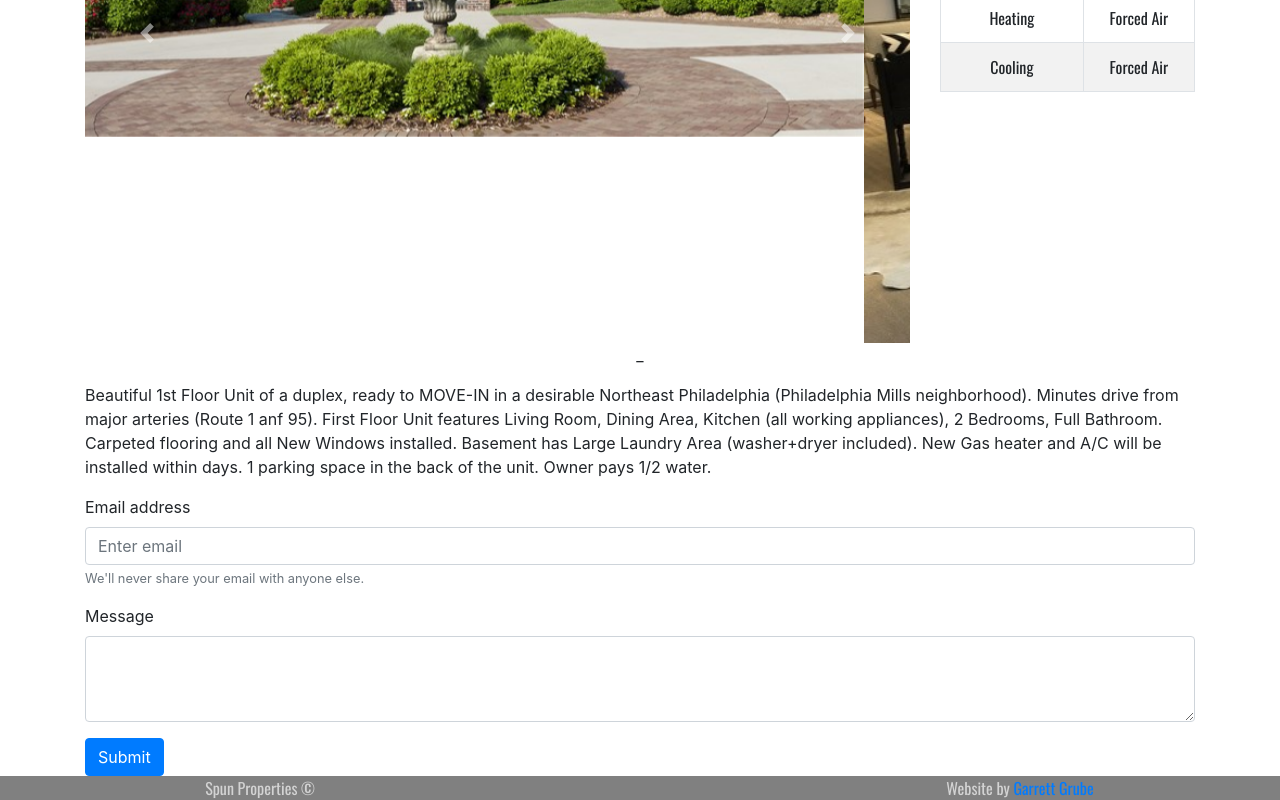
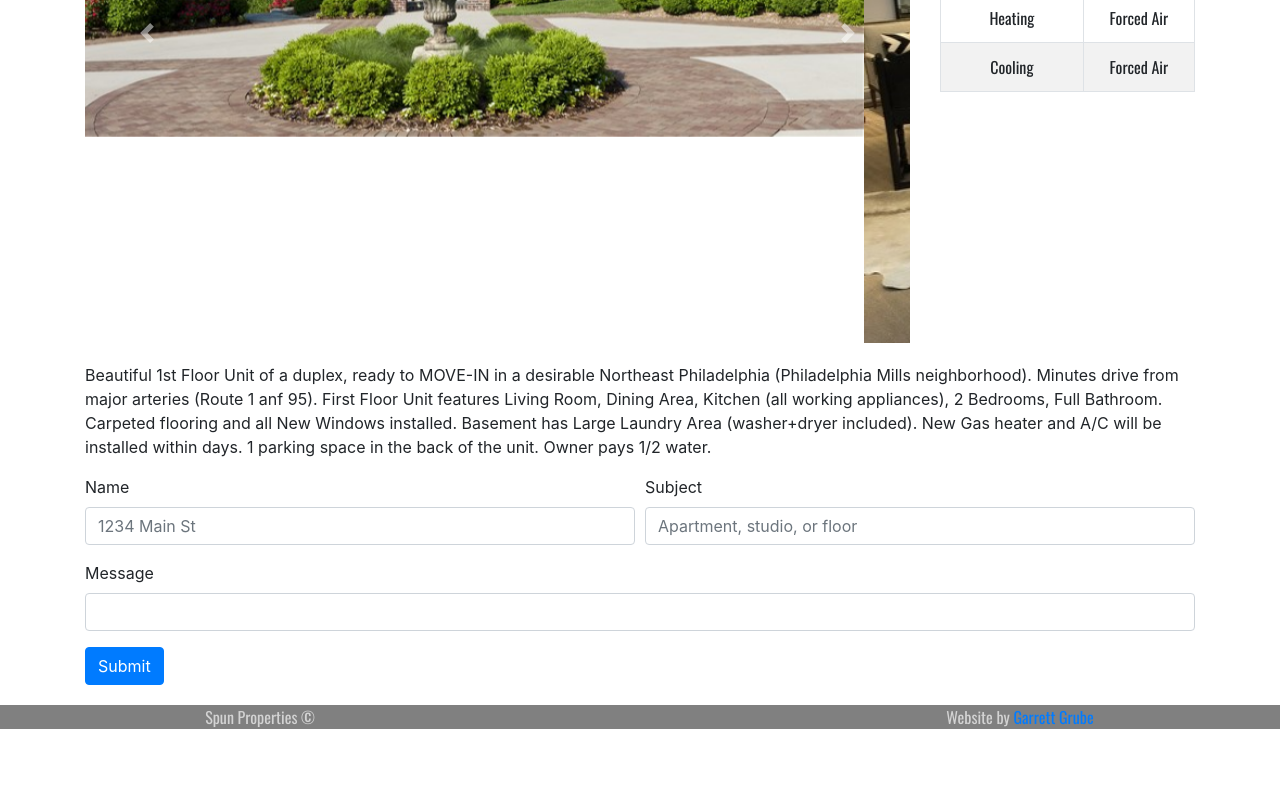
Before and after one commit to gdg10/spun-properties, a React (Create React App) app: page / in a window 1280 px wide. Shown: the part 480-1280 px from the top of the page. After the commit the page ends 1209 px from the top, so only its background shows below. Built offline with nearby package versions, Linux system fonts and the light colour scheme.

Commit message:
updates....

```diff
--- a/public/index.html
+++ b/public/index.html
@@ -25,7 +25,7 @@
       work correctly both with client-side routing and a non-root public URL.
       Learn how to configure a non-root public URL by running `npm run build`.
     -->
-    <title>React App</title>
+    <title>Spun Properties</title>
   </head>
   <body>
     <noscript>You need to enable JavaScript to run this app.</noscript>
--- a/src/Contact.js
+++ b/src/Contact.js
@@ -9,26 +9,38 @@ const Title = styled.h1`
   font-weight: bold;
 `;
 
+const Wrapper = styled.div`
+`;
+
 const Contact = () => {
   return (
+    <Wrapper>
       <Form>
-      <Form.Group controlId="formBasicEmail">
-        <Form.Label>Email address</Form.Label>
-        <Form.Control type="email" placeholder="Enter email" />
-        <Form.Text className="text-muted">
-          We'll never share your email with anyone else.
-        </Form.Text>
+      <Form.Row>
+        <Form.Group as={Col} controlId="formGridAddress1">
+          <Form.Label>Name</Form.Label>
+          <Form.Control placeholder="1234 Main St" />
         </Form.Group>
 
-      <Form.Group controlId="exampleForm.ControlTextarea1">
+        <Form.Group  as={Col} controlId="formGridAddress2">
+          <Form.Label>Subject</Form.Label>
+          <Form.Control placeholder="Apartment, studio, or floor" />
+        </Form.Group>
+
+        </Form.Row>
+
+        <Form.Row>
+          <Form.Group as={Col} controlId="formGridCity">
             <Form.Label>Message</Form.Label>
-        <Form.Control as="textarea" rows="3" />
+            <Form.Control />
           </Form.Group>
+        </Form.Row>
 
         <Button variant="primary" type="submit">
           Submit
         </Button>
       </Form>
+    </Wrapper>
   );
 };
 
--- a/src/Footer.js
+++ b/src/Footer.js
@@ -3,14 +3,15 @@ import styled from "styled-components";
 import { Container, Row, Col } from "react-bootstrap";
 
 const Wrapper = styled.div`
-    hieght: 50px;
+    margin-top: 20px;
+    hieght: 60px;
     width: 100vw;
     background-color: grey;
     text-align: center;
     font-family: "Oswald", sans-serif;
     color: lightgrey;
     font-weight: lighter;
-    line-hieght: 50px;
+    line-hieght: 60px;
 `;
 
 const Footer = () => {
--- a/src/Property.js
+++ b/src/Property.js
@@ -30,6 +30,7 @@ const DetailSmall = styled.p`
 `;
 
 const Description = styled.p`
+  margin-top: 20px;
   text-align: left;
 `;
 
@@ -59,7 +60,6 @@ const Property = () => {
           </Row>
           <Row>
             <Col>
-              <DescriptionBreak>_</DescriptionBreak>
               <Description>
                 Beautiful 1st Floor Unit of a duplex, ready to MOVE-IN in a
                 desirable Northeast Philadelphia (Philadelphia Mills
--- a/src/PropertyTable.js
+++ b/src/PropertyTable.js
@@ -4,7 +4,7 @@ import styled from "styled-components";
 
 const Wrapper = styled.div`
   font-family: "Oswald", sans-serif;
-  margin-top: 8%;
+  margin-top: 20px;
   font-size: 1em;
 `;
 
```
Lines whose indentation alone changed are shown as unchanged.
